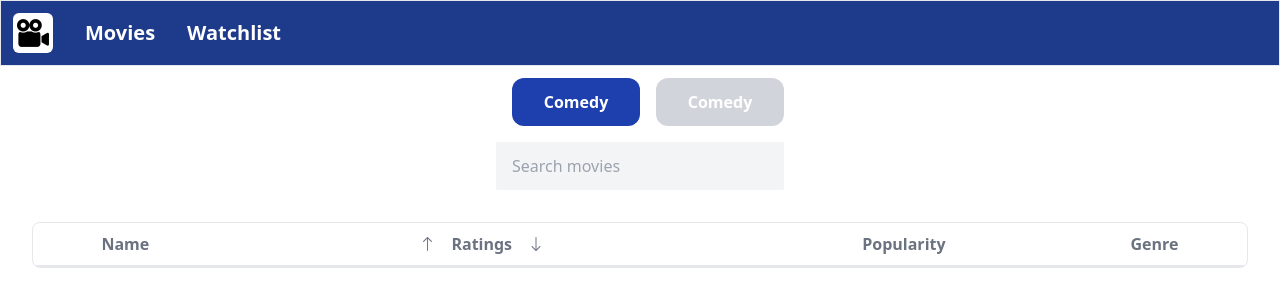
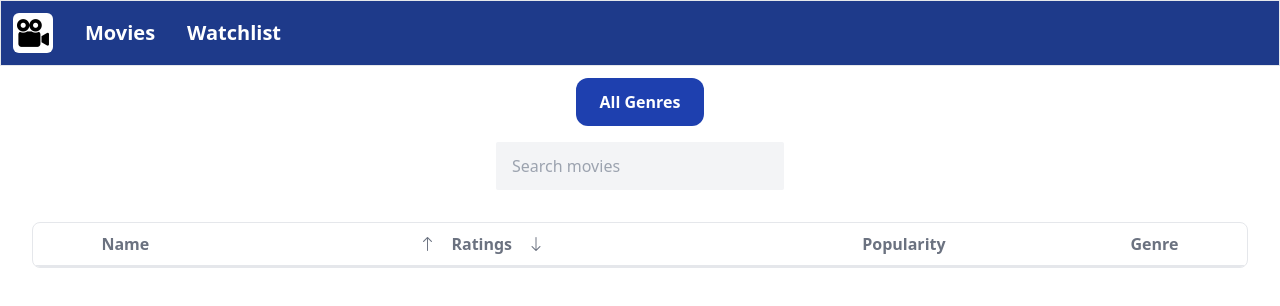
Before and after one commit to thevaishndra/Film-Vault-Project-react, a React (Vite) app in the folder film-vault/: page /watchlist in a window 1280 px wide. Shown: the top 306 px of the page. Built offline with nearby package versions, Linux system fonts and the light colour scheme.

Commit message:
genre filter

```diff
--- a/film-vault/src/App.jsx
+++ b/film-vault/src/App.jsx
@@ -19,6 +19,7 @@ function App() {
     let filteredWatchList = watchlist.filter((movie) => {
       return movie.id != movieObj.id
     })
+    localStorage.setItem('moviesApp' , JSON.stringify(filteredWatchList))
     setwatchlist(filteredWatchList)
     console.log(filteredWatchList)
   }
@@ -45,7 +46,7 @@ function App() {
             }
           />
 
-          <Route path="/watchlist" element={<WatchList watchlist={watchlist} setwatchlist={setwatchlist} />} />
+          <Route path="/watchlist" element={<WatchList watchlist={watchlist} setwatchlist={setwatchlist} handleRemoveFromWatchList={handleRemoveFromWatchList} />}/>
         </Routes>
       </BrowserRouter>
     </>
--- a/film-vault/src/components/WatchList.jsx
+++ b/film-vault/src/components/WatchList.jsx
@@ -2,13 +2,18 @@ import React, { useEffect, useState } from 'react'
 
 import genreids from '../utility/genre'
 
-function WatchList({watchlist, setwatchlist}) {
+function WatchList({watchlist, setwatchlist, handleRemoveFromWatchList}) {
   const [search, setSearch] = useState('')
+  const [genreList, setGenreList] = useState(['All Genres'])
+  const [currGenre, setCurrGenre] = useState('All Genres')
 
   let handleSearch = (e)=> {
     setSearch(e.target.value)
   }
 
+  let handleFilter = (genre) => {
+    setCurrGenre(genre)
+  }
   let sortIncreasing = ()=> {
     let sortedIncreasing = watchlist.sort((movieA, movieB) => {
       return movieA.vote_average - movieB.vote_average
@@ -23,14 +28,25 @@ function WatchList({watchlist, setwatchlist}) {
   }
 
   useEffect(() => {
-
+    let temp = watchlist.map((movieObj) => {
+      return genreids[movieObj.genre_ids[0]]
+    })
+    temp = new Set(temp)
+    setGenreList(['All Genres', ...temp])
+    console.log(temp)
   }, [watchlist])
 
   return (
     <>
     <div className='flex justify-center flex-wrap m-3'>
-      <div className='bg-blue-800 items-center flex justify-center h-[3rem] w-[8rem] rounded-xl text-white font-bold mx-4'>Comedy</div>
-      <div className='bg-gray-300 items-center flex justify-center h-[3rem] w-[8rem] rounded-xl text-white font-bold'>Comedy</div>
+      {genreList.map((genre) => {
+        return <div onClick={() => handleFilter(genre)} className={ currGenre === genre? 'bg-blue-800 items-center flex justify-center h-[3rem] w-[8rem] rounded-xl text-white font-bold mx-4'
+           : 'bg-gray-300 items-center flex justify-center h-[3rem] w-[8rem] rounded-xl text-white font-bold mx-4'
+        }>
+          {genre}
+          </div>
+      })}
+
     </div>
 
     <div className='flex justify-center my-4'>
@@ -54,6 +70,12 @@ function WatchList({watchlist, setwatchlist}) {
 
         <tbody>
           {watchlist.filter((movieObj) => {
+            if (currGenre == 'All Genres'){
+              return true;
+            } else {
+              return genreids[movieObj.genre_ids[0]] == currGenre;
+            }
+          }).filter((movieObj) => {
             return movieObj.title.toLowerCase().includes(search.toLocaleLowerCase())
           }).map((movieObj) => {
             return  <tr className='border-b-2'>
@@ -66,7 +88,7 @@ function WatchList({watchlist, setwatchlist}) {
             <td>{movieObj.popularity}</td>
             <td>{genreids[movieObj.genre_ids[0]]}</td>
 
-            <td className='text-red-800'>Delete</td>
+            <td onClick={() => handleRemoveFromWatchList(movieObj)} className='text-red-800'>Delete</td>
           </tr>
           })}
 
```
